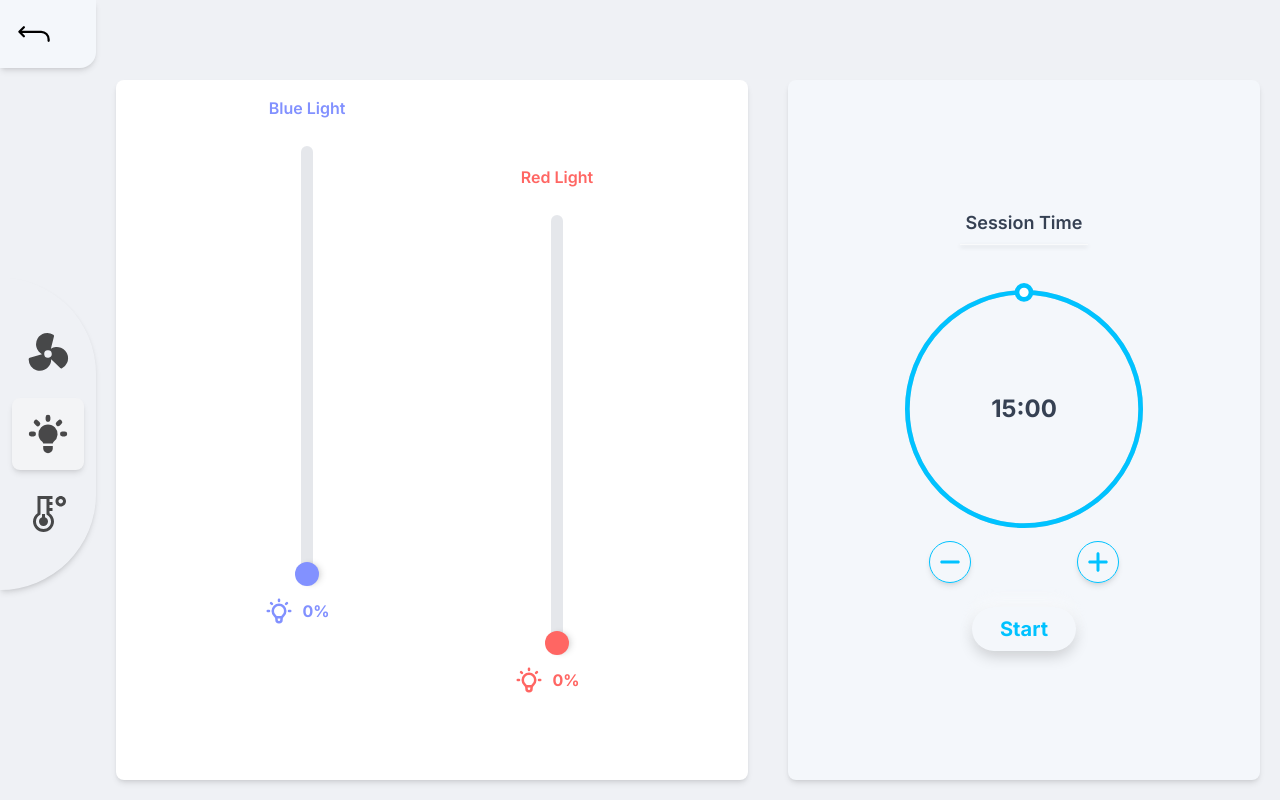
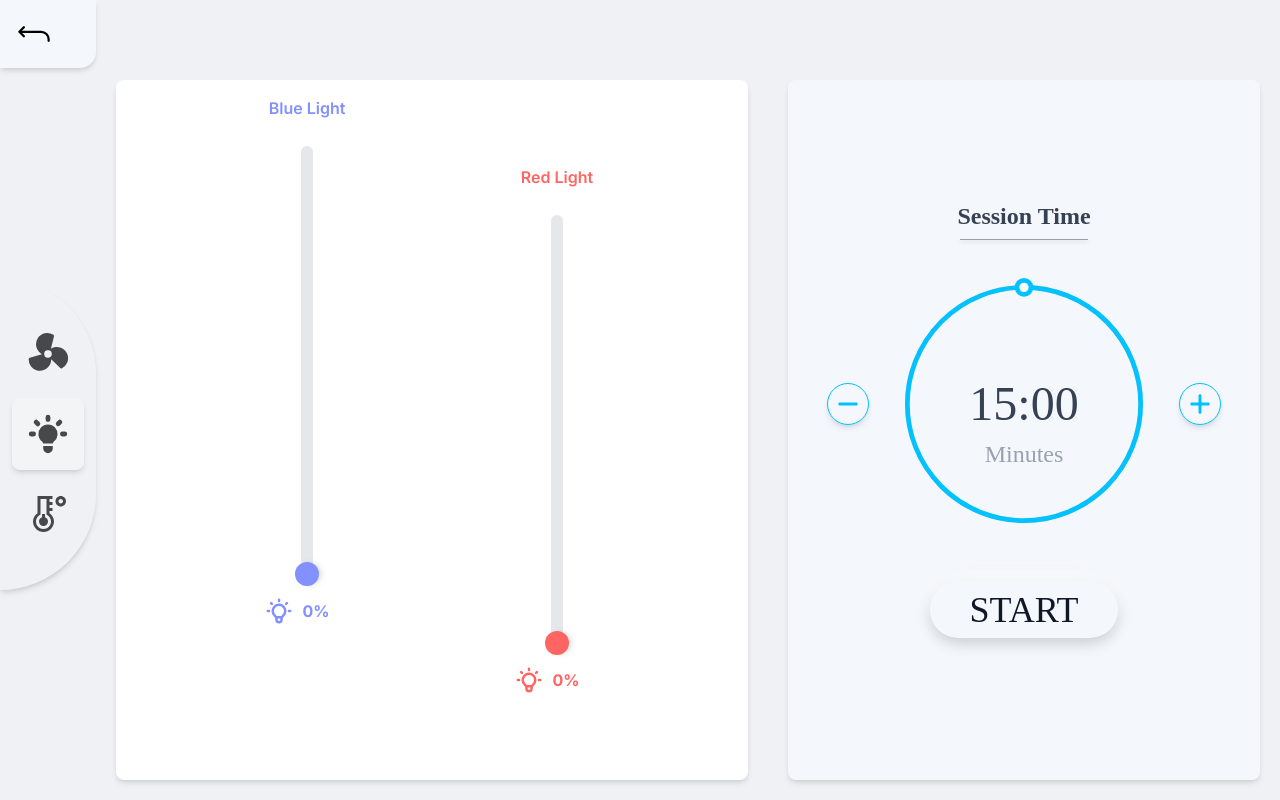
Before and after one commit to Fardin2112/Agnne, a React (Vite) app in the folder client/: page / in a window 1280 px wide. Both pictures are taken after a click on the button "Start". Built offline with nearby package versions, Linux system fonts and the light colour scheme; no server answers.

Commit message:
session time UI changed and working on pop up after session complete

```diff
--- a/client/src/App.jsx
+++ b/client/src/App.jsx
@@ -9,11 +9,13 @@ import Sanitation from "./pages/Sanitation/Sanitation";
 import AgneeAnimation from "./components/AgneeAnimation";
 import { UserContext } from "./context/UserContext";
 import { AppContext } from "./context/AppContext";
+import './index.css'
 
 function App() {
   const [showAnimation, setShowAnimation] = useState(true);
   const { isDarkMode } = useContext(UserContext);
   const { toggleHome } = useContext(AppContext);
+  const {sessionComlpletePopup, setSessionCompletePopup} = useContext(AppContext);
 
   useEffect(() => {
     setTimeout(() => setShowAnimation(false), 4000); // Hide animation after 4s
--- a/client/src/components/RightController.jsx
+++ b/client/src/components/RightController.jsx
@@ -2,9 +2,12 @@ import React, { useState, useEffect, useContext, useRef } from "react";
 import axios from "axios";
 import { FaPlay, FaPause, FaStop, FaMinus, FaPlus } from "react-icons/fa6";
 import { UserContext } from "../context/UserContext";
+import { AppContext } from "../context/AppContext";
 
 function RightController() {
   const { isDarkMode, isRunning, setIsRunning } = useContext(UserContext);
+  const { sessionComlpletePopup, setSessionCompletePopup } =
+    useContext(AppContext);
 
   const [sessionTime, setSessionTime] = useState(15);
   const [timeLeft, setTimeLeft] = useState(sessionTime * 60);
@@ -22,6 +25,7 @@ function RightController() {
         clearInterval(timerRef.current);
         stopSession();
         setIsRunning(false);
+        setSessionTime(15);
         return 0;
       });
     }, 1000);
@@ -71,7 +75,9 @@ function RightController() {
     try {
       await sendSessionTime();
       setIsRunning(true);
-      await axios.post("http://localhost:3000/api/device/session/start", { sessionTime });
+      await axios.post("http://localhost:3000/api/device/session/start", {
+        sessionTime,
+      });
       console.log("✅ Session started");
     } catch (error) {
       console.error("❌ Start session failed", error);
@@ -112,11 +118,14 @@ function RightController() {
     stopSession();
     setIsRunning(false);
     setTimeLeft(sessionTime * 60);
+    setSessionCompletePopup(true);
     clearInterval(timerRef.current);
   };
 
-  const handleIncreaseTimeChange = () => setSessionTime((prev) => Math.min(60, prev + 1));
-  const handleDecreaseTimeChange = () => setSessionTime((prev) => Math.max(1, prev - 1));
+  const handleIncreaseTimeChange = () =>
+    setSessionTime((prev) => Math.min(60, prev + 1));
+  const handleDecreaseTimeChange = () =>
+    setSessionTime((prev) => Math.max(1, prev - 1));
 
   // Dynamic stroke color for timer based on timeLeft
   const getTimerStrokeColor = () => {
@@ -129,14 +138,29 @@ function RightController() {
   // ========== UI ==========
   return (
     <div className="w-full h-full">
+
       <div className="flex flex-col items-center justify-center w-full h-full pb-5 pt-20 px-5">
         {/* Timer Section */}
         <div className="bg-[#F4F7FB] w-full h-full flex flex-col items-center justify-center shadow-md rounded-lg p-6">
-        <p className={`relative font-semibold text-lg ${isDarkMode ? "text-[#7C7474]" : "text-gray-700"} pb-2 after:content-[''] after:absolute after:left-1/2 after:-translate-x-1/2 after:bottom-0 after:w-32 after:h-[1px] after:bg-[#F9FAFB] after:shadow-[0_2px_4px_rgba(0,0,0,0.2)]`}>
+          <p
+            className={`relative font-['Playfair'] font-semibold text-2xl ${
+              isDarkMode ? "text-gray-700" : "text-gray-700"
+            } pb-2 after:content-[''] after:absolute after:left-1/2 after:-translate-x-1/2 after:bottom-0 after:w-32 after:h-[1px] after:bg-gray-400 after:shadow-[0_2px_4px_rgba(0,0,0,0.2)]`}
+          >
             Session Time
           </p>
           {/* Timer Circle */}
-          <div className="relative flex flex-col items-center mt-6">
+          <div className="relative flex justify-evenly items-center mt-6 w-full">
+            <div>
+              <button
+                onClick={handleDecreaseTimeChange}
+                className={`p-2 rounded-full border-1 border-[#00C2FF] shadow-md text-xl font-bold ${
+                  isDarkMode ? "text-white" : "text-gray-700"
+                }`}
+              >
+                <FaMinus className="text-2xl text-[#00C2FF]" />
+              </button>
+            </div>
             <svg width="280" height="280" viewBox="0 0 120 120">
               {/* Background Circle */}
               <circle
@@ -170,48 +194,49 @@ function RightController() {
                 strokeWidth="2"
               />
             </svg>
-            <span
-              className={`absolute top-1/2 left-1/2 transform -translate-x-1/2 -translate-y-1/2 text-2xl font-bold rounded-full ${
+            <button
+              onClick={handleIncreaseTimeChange}
+              className={`p-2 rounded-full border-1 border-[#00C2FF] shadow-md text-xl font-bold ${
                 isDarkMode ? "text-white" : "text-gray-700"
               }`}
             >
-              {Math.floor(timeLeft / 60)}:{String(timeLeft % 60).padStart(2, "0")}
+              <FaPlus className="text-2xl text-[#00C2FF]" />
+            </button>
+
+            <span
+              className={`absolute font-['playfair'] top-1/2 left-1/2 transform -translate-x-1/2 -translate-y-1/2 text-5xl rounded-full ${
+                isDarkMode ? "text-white" : "text-gray-700"
+              }`}
+            >
+              <p>
+                {Math.floor(timeLeft / 60)}:
+                {String(timeLeft % 60).padStart(2, "0")}
+              </p>
             </span>
+            <p className="absolute top-[55%] text-gray-400 font-['playfair'] text-2xl mt-5">
+              Minutes
+            </p>
           </div>
 
           {/* Time Controls */}
-        <div className="flex justify-between mt-[-8px] w-[190px]">
-          <button
-            onClick={handleDecreaseTimeChange}
-            className={`p-2 rounded-full border-1 border-[#00C2FF] shadow-md text-xl font-bold ${isDarkMode ? "text-white" : "text-gray-700"}`}
-          >
-            <FaMinus className="text-2xl text-[#00C2FF]" />
-          </button>
-          <button
-            onClick={handleIncreaseTimeChange}
-            className={`p-2 rounded-full border-1 border-[#00C2FF] shadow-md text-xl font-bold ${isDarkMode ? "text-white" : "text-gray-700"}`}
-          >
-            <FaPlus className="text-2xl text-[#00C2FF]" />
-          </button>
-        </div>
+          <div className="flex justify-between mt-[-8px] w-[190px]"></div>
 
           {/* Control Buttons */}
-        <div className="mt-6 flex gap-3 font-semibold">
+          <div className="mt-6 flex h-[100px] w-full">
+            <div className="flex items-center justify-center w-full">
               {isRunning ? (
-            <div className="flex items-center w-[100px] justify-evenly px-2 py-2 border-1 text-[#00C2FF] border-[#00C2FF] shadow-md text-xl font-bold rounded-4xl">
+                <div className="flex items-center gap-10 justify-evenly px-6 py-6 text-[#00C2FF] border-[#00C2FF] text-xl font-bold">
                   <button
                     onClick={handlePause}
-                className=""
+                    className="shadow-lg rounded-4xl px-3 py-3"
                   >
-                <FaPause />
-
+                    <FaPause className="text-4xl" />
                   </button>
                   <button
                     onClick={handleStop}
-                className=""
+                    className="shadow-lg rounded-4xl px-3 py-3"
                   >
-                <FaStop />
-
+                    <FaStop className="text-4xl" />
                   </button>
                 </div>
               ) : (
@@ -219,26 +244,23 @@ function RightController() {
                   {isInitialState ? (
                     <button
                       onClick={handleStart}
-           className="relative px-7 py-2 rounded-full text-[#00C2FF] bg-  shadow-[0_-8px_16px_-2px_rgba(249,250,251,0.8),0_6px_16px_-2px_rgba(0,0,0,0.2)] text-xl font-bold transition-all duration-300 ease-in-out hover:shadow-[0_8px_15px_-3px_rgba(0,0,0,0.3),0_4px_10px_-2px_#F9FAFB] hover:bg-gray-100"
+                      className="font-['Playfair'] relative px-10 py-2 rounded-full text-gray-900 shadow-[0_-8px_16px_-2px_rgba(249,250,251,0.8),0_6px_16px_-2px_rgba(0,0,0,0.2)] text-4xl transition-all duration-300 ease-in-out hover:shadow-none hover:bg-gray-100"
                     >
-           Start
+                      START
                     </button>
                   ) : (
-                <div className="flex items-center w-[100px] justify-evenly px-2 py-2 border-1 text-[#00C2FF] border-[#00C2FF] shadow-md text-xl font-bold rounded-4xl">
-
+                    <div className="flex items-center gap-10 justify-evenly px-6 py-6 text-[#00C2FF] border-[#00C2FF] text-xl font-bold">
                       <button
                         onClick={handleResume}
-                    className=""
+                        className="shadow-lg rounded-4xl px-3 py-3"
                       >
-                    <FaPlay />
-
+                        <FaPlay className="text-4xl" />
                       </button>
                       <button
                         onClick={handleStop}
-                    className=""
+                        className="shadow-lg rounded-4xl px-3 py-3"
                       >
-                    <FaStop />
-
+                        <FaStop className="text-4xl" />
                       </button>
                     </div>
                   )}
@@ -248,6 +270,7 @@ function RightController() {
           </div>
         </div>
       </div>
+    </div>
   );
 }
 
--- /dev/null
+++ b/client/src/components/SessionCompletePopup.jsx
@@ -0,0 +1,11 @@
+import React, { useContext } from 'react'
+import { AppContext } from '../context/AppContext';
+
+function SessionCompletePopup() {
+   const {sessionComlpletePopup, setSessionCompletePopup} = useContext(AppContext);
+  return (
+    <div className='text-red w-full h-full'>SessionCompletePopup</div>
+  )
+}
+
+export default SessionCompletePopup
--- a/client/src/context/AppContext.jsx
+++ b/client/src/context/AppContext.jsx
@@ -6,12 +6,14 @@ export const AppContext = createContext();
 const AppContextProvider = (props) => {
   const [toggleHome, setToggleHome] = useState(false);
   const [startButtonClicked, setStartButtonClicked] = useState(false);
+  const [sessionComlpletePopup, setSessionCompletePopup] = useState(false);
 
   const value = {
     toggleHome,
     setToggleHome,
     startButtonClicked,
-    setStartButtonClicked
+    setStartButtonClicked,
+    sessionComlpletePopup, setSessionCompletePopup
   };
 
   // Access the Provider inside the context object
```
Lines whose indentation alone changed are shown as unchanged.
